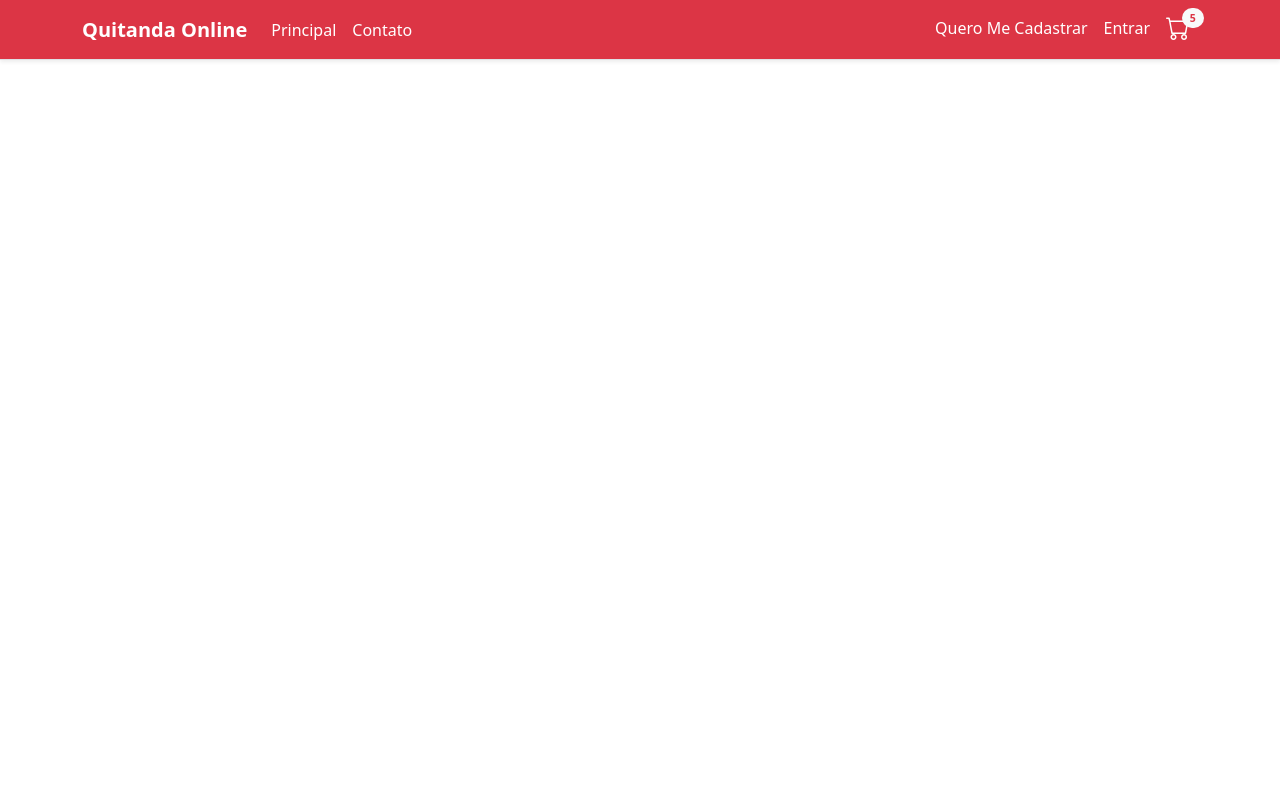
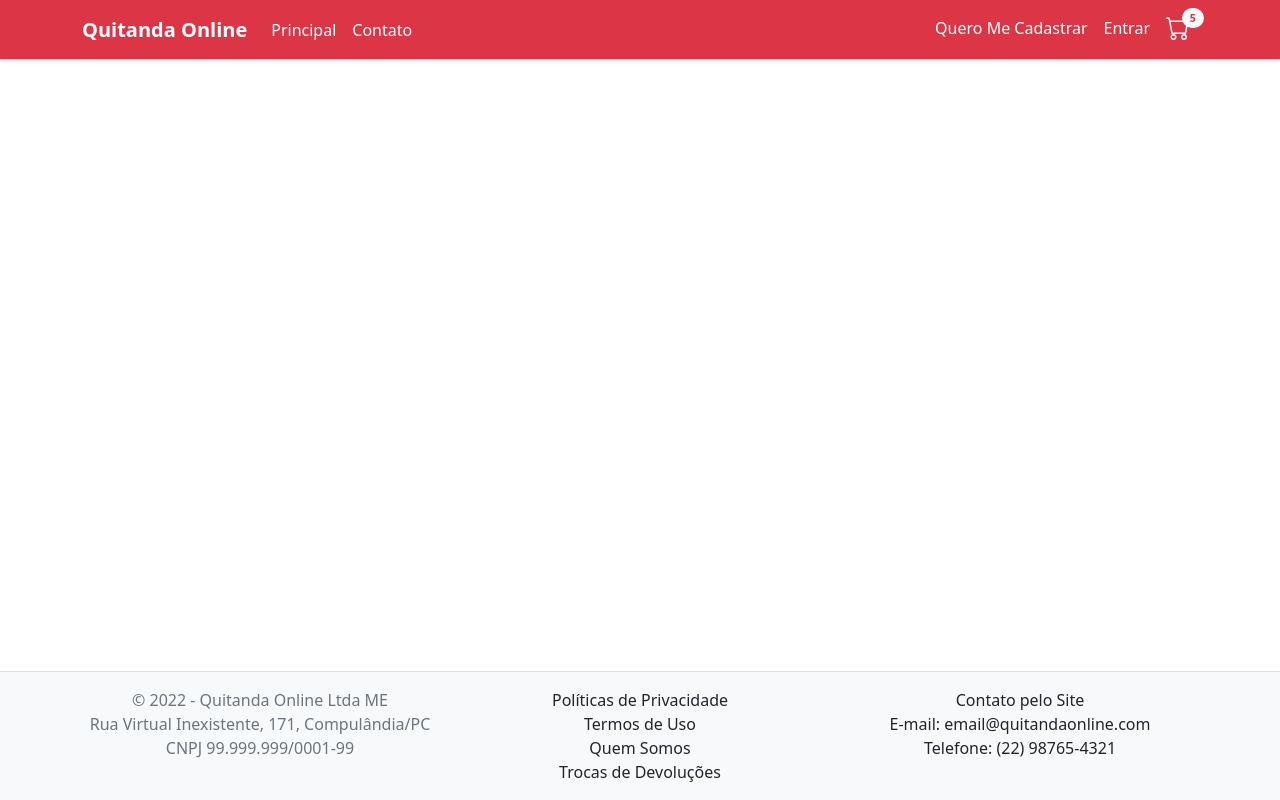
Before and after one commit to jeanlivino/HUDSON-QuitandaOnline-Bootstrap, a website: page index.html in a window 1280 px wide. Drawn offline with nearby package versions, Linux system fonts and the light colour scheme.

Commit message:
footer finalizado

```diff
--- a/css/styles.css
+++ b/css/styles.css
@@ -1,3 +1,7 @@
 body{
   min-width: 372px;
 }
+
+.wrapper{
+  min-height: 100vh;
+}
--- a/index.html
+++ b/index.html
@@ -1,36 +1,23 @@
 <!DOCTYPE html>
 <html lang="pt-br">
+
 <head>
   <meta charset="utf-8" />
   <meta name="viewport" content="width=device-width, initial-scale=1" />
-    <link
-      rel="shortcut icon"
-      href="img/favicon/bananas.png"
-      type="image/x-icon"
-    />
+  <link rel="shortcut icon" href="img/favicon/bananas.png" type="image/x-icon" />
   <title>Quitanda Online - Página Principal</title>
   <link href="css/styles.css" rel="stylesheet" />
-    <link
-      href="node_modules/bootstrap/dist/css/bootstrap.min.css"
-      rel="stylesheet"
-    />
-    <link
-      href="node_modules/bootstrap-icons/font/bootstrap-icons.css"
-      rel="stylesheet"
-    />
+  <link href="node_modules/bootstrap/dist/css/bootstrap.min.css" rel="stylesheet" />
+  <link href="node_modules/bootstrap-icons/font/bootstrap-icons.css" rel="stylesheet" />
 </head>
+
 <body>
-    <nav
-      class="navbar navbar-expand-lg navbar-dark bg-danger border-bottom shadow-sm mb-3"
-    >
+  <div class="d-flex flex-column wrapper">
+    <!-- Barra de Navegação  -->
+    <nav class="navbar navbar-expand-lg navbar-dark bg-danger border-bottom shadow-sm mb-3">
       <div class="container">
         <a class="navbar-brand" href="/"><b>Quitanda Online</b></a>
-        <button
-          class="navbar-toggler"
-          type="button"
-          data-bs-toggle="collapse"
-          data-bs-target=".navbar-collapse"
-        >
+        <button class="navbar-toggler" type="button" data-bs-toggle="collapse" data-bs-target=".navbar-collapse">
           <span class="navbar-toggler-icon"></span>
         </button>
         <div class="collapse navbar-collapse">
@@ -53,16 +40,10 @@
                 <a href="/login.html" class="nav-link text-white"> Entrar </a>
               </li>
               <li class="nav-item">
-                <span
-                  class="badge rounded-pill bg-light text-danger position-absolute ms-4 mt-0"
-                  title="5 produto(s) no carrinho"
-                  ><small>5</small></span
-                >
+                <span class="badge rounded-pill bg-light text-danger position-absolute ms-4 mt-0"
+                  title="5 produto(s) no carrinho"><small>5</small></span>
                 <a href="/carrinho.html" class="nav-link text-white">
-                  <i
-                    class="bi-cart"
-                    style="font-size: 24px; line-height: 24px"
-                  ></i>
+                  <i class="bi-cart" style="font-size: 24px; line-height: 24px"></i>
                 </a>
               </li>
             </ul>
@@ -71,6 +52,52 @@
       </div>
     </nav>
 
+    <main class="flex-fill">
+      <div class="container">
+
+      </div>
+    </main>
+
+    <!-- Rodapé -->
+    <footer class="border-top text-muted bg-light">
+      <div class="container">
+        <div class="row py-3">
+          <div class="col-12 col-md-4 text-center">
+            &copy; 2022 - Quitanda Online Ltda ME<br>
+            Rua Virtual Inexistente, 171, Compulândia/PC<br>
+            CNPJ 99.999.999/0001-99
+          </div>
+          <div class="col-12 col-md-4 text-center">
+            <a href="/privacidade.html" class="text-decoration-none text-dark">
+              Políticas de Privacidade
+            </a><br>
+            <a href="/termos.html" class="text-decoration-none text-dark">
+              Termos de Uso
+            </a><br>
+            <a href="/quemsomos.html" class="text-decoration-none text-dark">
+              Quem Somos
+            </a><br>
+            <a href="/trocas.html" class="text-decoration-none text-dark">
+              Trocas de Devoluções
+            </a><br>
+          </div>
+          <div class="col-12 col-md-4 text-center">
+            <a href="/contato.html" class="text-decoration-none text-dark">
+              Contato pelo Site
+            </a><br>
+            <a href="mailto:email@quitandaonline.com" class="text-decoration-none text-dark">
+              E-mail: email@quitandaonline.com
+            </a><br>
+            <a href="phone:22987654321" class="text-decoration-none text-dark">
+              Telefone: (22) 98765-4321
+            </a>
+          </div>
+        </div>
+      </div>
+    </footer>
+  </div>
+
   <script src="node_modules/bootstrap/dist/js/bootstrap.bundle.min.js"></script>
 </body>
+
 </html>
```
Lines whose indentation alone changed are shown as unchanged.
